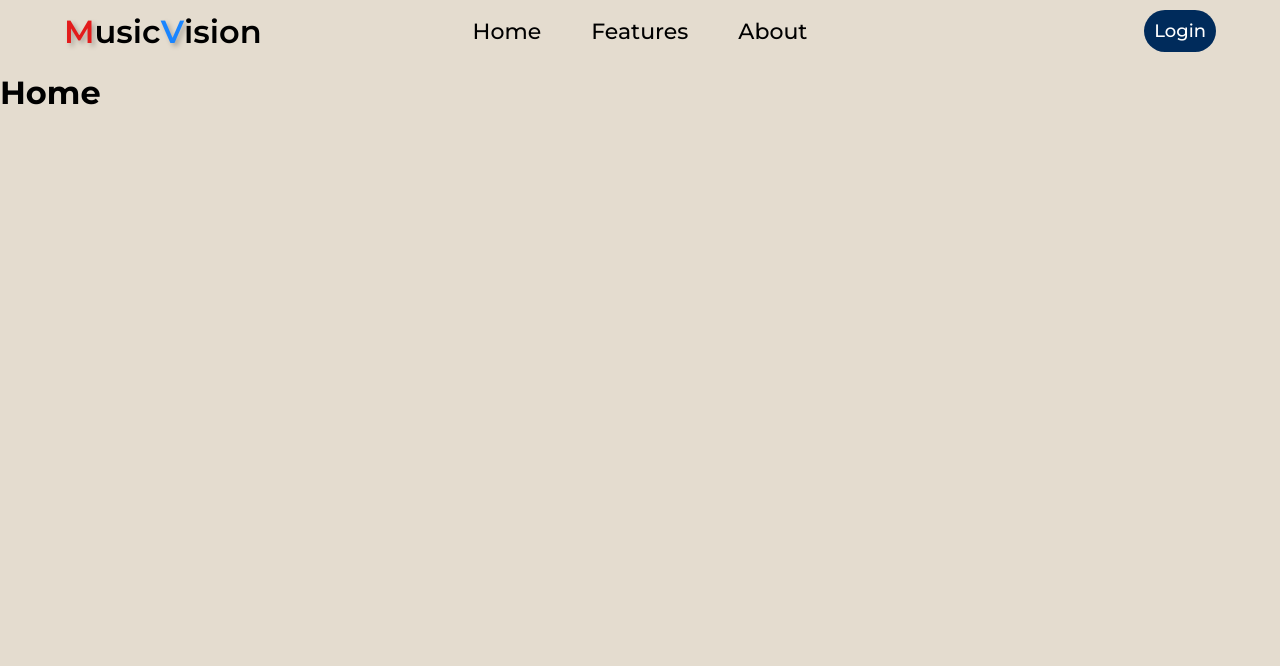
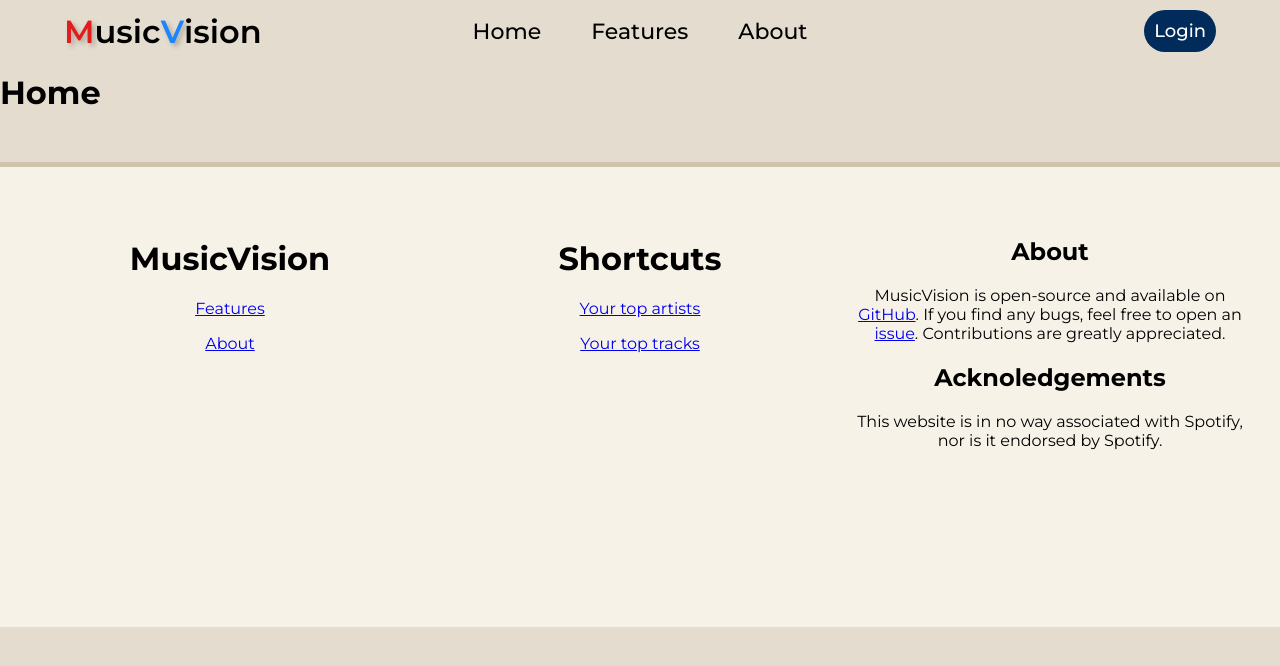
Before and after one commit to ZeroWave022/MusicVision, a Flask app: page / in a window 1280 px wide. Shown: the top 666 px of the page. Run offline with Flask 2, Linux system fonts and the light colour scheme; parts of the project's set-up code (start-up, migrations or seed data) failed here and were passed over.

Commit message:
feat: Add footer

```diff
--- a/musicvision/static/style.css
+++ b/musicvision/static/style.css
@@ -65,3 +65,18 @@ nav a {
     background-color: rgb(0, 43, 91);
     border-radius: 32px;
 }
+
+
+footer {
+    display: flex;
+    height: 50vh;
+    padding: 50px 25px 10px 25px;
+    margin-top: 50px;
+    background-color: rgba(249, 245, 235, 0.9);
+    border-top: 5px solid hsl(37, 27%, 75%);
+}
+
+footer div {
+    text-align: center;
+    flex: 1;
+}
--- a/musicvision/templates/layout.html
+++ b/musicvision/templates/layout.html
@@ -44,7 +44,34 @@
     </main>
 
     <footer>
-
+        <div>
+            <h1>MusicVision</h1>
+            <a href="/features">
+                <p>Features</p>
+            </a>
+            <a href="/about">
+                <p>About</p>
+            </a>
+        </div>
+        <div>
+            <h1>Shortcuts</h1>
+            <a href="/top_artists">
+                <p>Your top artists</p>
+            </a>
+            <a href="/top_tracks">
+                <p>Your top tracks</p>
+            </a>
+        </div>
+        <div>
+            <h2>About</h2>
+            <p>
+                MusicVision is open-source and available on <a href="https://github.com/ZeroWave022/MusicVision">GitHub</a>.
+                If you find any bugs, feel free to open an <a href="https://github.com/ZeroWave022/MusicVision/issues">issue</a>.
+                Contributions are greatly appreciated.
+            </p>
+            <h2>Acknoledgements</h2>
+            <p>This website is in no way associated with Spotify, nor is it endorsed by Spotify.</p>
+        </div>
     </footer>
 
     {% block additional_body %}
```
